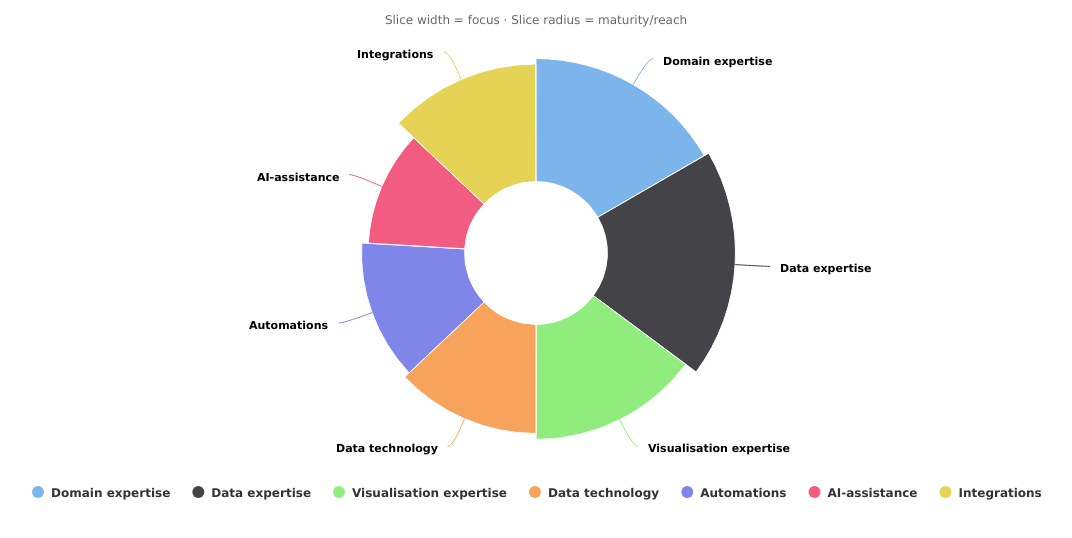
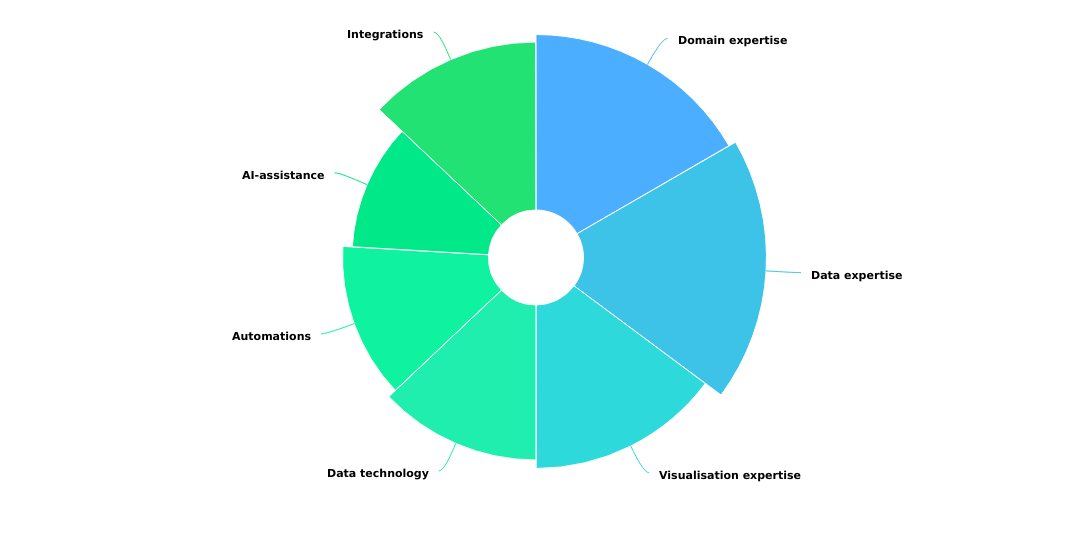
Before and after one commit to julietteio/dajo, a plain HTML site: page embed-capabilities.html in a window 1280 px wide. Shown: the whole page, without its empty margins (104-1176 px from the left). Drawn offline with nearby package versions, Linux system fonts and the light colour scheme.

Commit message:
Chart 3 style changes

```diff
--- a/embed-capabilities.html
+++ b/embed-capabilities.html
@@ -22,27 +22,31 @@
 Highcharts.chart('capabilities', {
   chart: { type: 'variablepie' },
   title: { text: null },
-      subtitle: { text: 'Slice width = focus · Slice radius = maturity/reach' },
+  subtitle: { text: null },                 // remove note
   credits: { enabled: false },
-      legend: { align: 'center', verticalAlign: 'bottom' },
+  legend: { enabled: false },               // remove legend
+  colors: [
+    '#4caefe',
+    '#3dc3e8',
+    '#2dd9db',
+    '#1feeaf',
+    '#0ff3a0',
+    '#00e887',
+    '#23e274'
+  ],
   tooltip: {
     useHTML: true,
     formatter: function () {
-          return `
-            <b>${this.point.name}</b><br>
-            Focus (size): <b>${this.point.y}</b>/10<br>
-            Maturity (radius): <b>${this.point.z}</b>/100
-          `;
+      return `<b>${this.point.name}</b>`;   // name only
     }
   },
   series: [{
     name: 'Capabilities',
     minPointSize: 15,
-        innerSize: '35%',
+    innerSize: '20%',                       // smaller donut hole
     zMin: 50,
     zMax: 100,
     dataLabels: { enabled: true, format: '{point.name}', style: { textOutline: 'none' } },
-        showInLegend: true,
     data: [
       { name: 'Domain expertise',        y: 9,  z: 92 },
       { name: 'Data expertise',          y: 10, z: 96 },
@@ -54,6 +58,7 @@
     ]
   }]
 });
+
 
     // Auto-resize: post height to parent (for your Option B embed)
     (function () {
```
Also changed, not shown: index.html (+14 -9 lines). Lines whose indentation alone changed are shown as unchanged.
